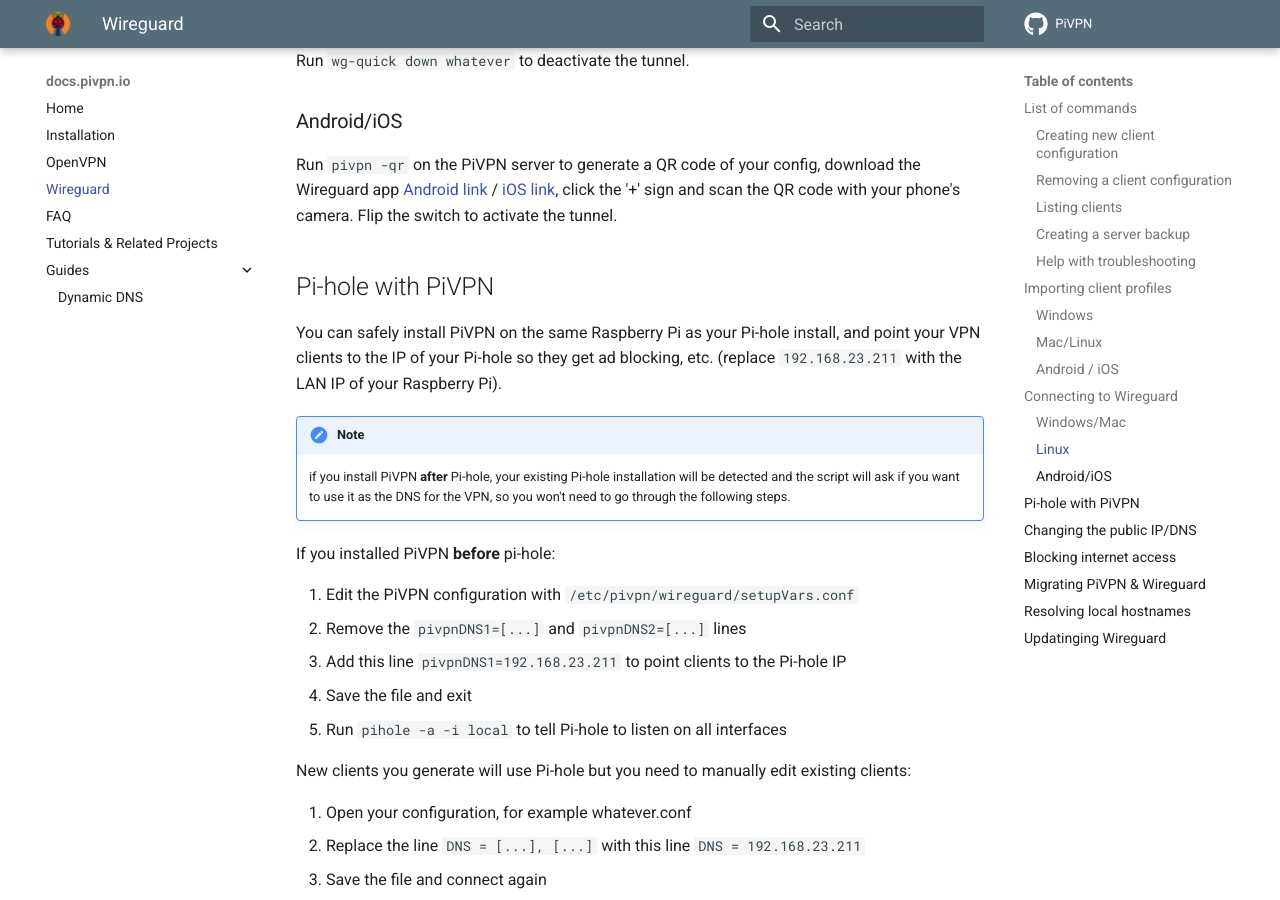
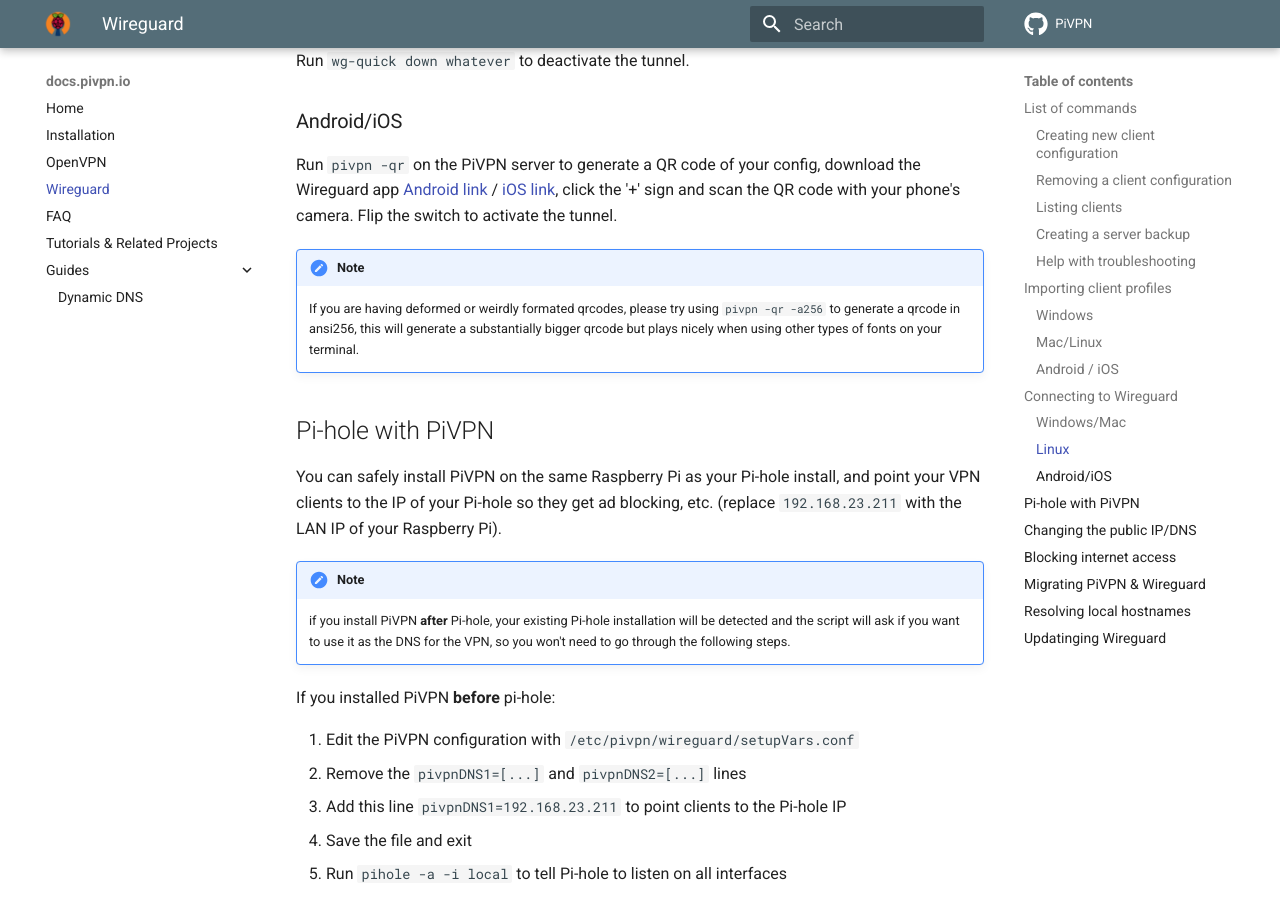
Before and after one commit to pivpn/docs, an MkDocs documentation site: the page built from docs/wireguard.md, in a window 1280 px wide and 900 px high, scrolled down 2331 px. Built offline with MkDocs 1.6.1 and Material for MkDocs 9.7.7, drawn with Linux system fonts in a browser that asks for light colours; comment, search, counter and statistics services are not loaded.

Commit message:
Document pivpn -qr -a256
Added info about generating qrcode with ansi256 format.

```diff
--- a/docs/wireguard.md
+++ b/docs/wireguard.md
@@ -94,6 +94,11 @@ Run `wg-quick down whatever` to deactivate the tunnel.
 
 Run `pivpn -qr` on the PiVPN server to generate a QR code of your config, download the Wireguard app [Android link](https://play.google.com/store/apps/details?id=com.wireguard.android) / [iOS link](https://apps.apple.com/it/app/wireguard/id1441195209), click the '+' sign and scan the QR code with your phone's camera. Flip the switch to activate the tunnel.
 
+!!! note
+    If you are having deformed or weirdly formated qrcodes, please try using `pivpn -qr -a256` to generate a qrcode in ansi256, this will generate a substantially bigger qrcode but plays nicely when using other types of fonts on your terminal.
+
+
+
 ## Pi-hole with PiVPN
 
 You can safely install PiVPN on the same Raspberry Pi as your Pi-hole install, and point your VPN clients to the IP of your Pi-hole so they get ad blocking, etc. (replace `192.168.23.211` with the LAN IP of your Raspberry Pi).
```
